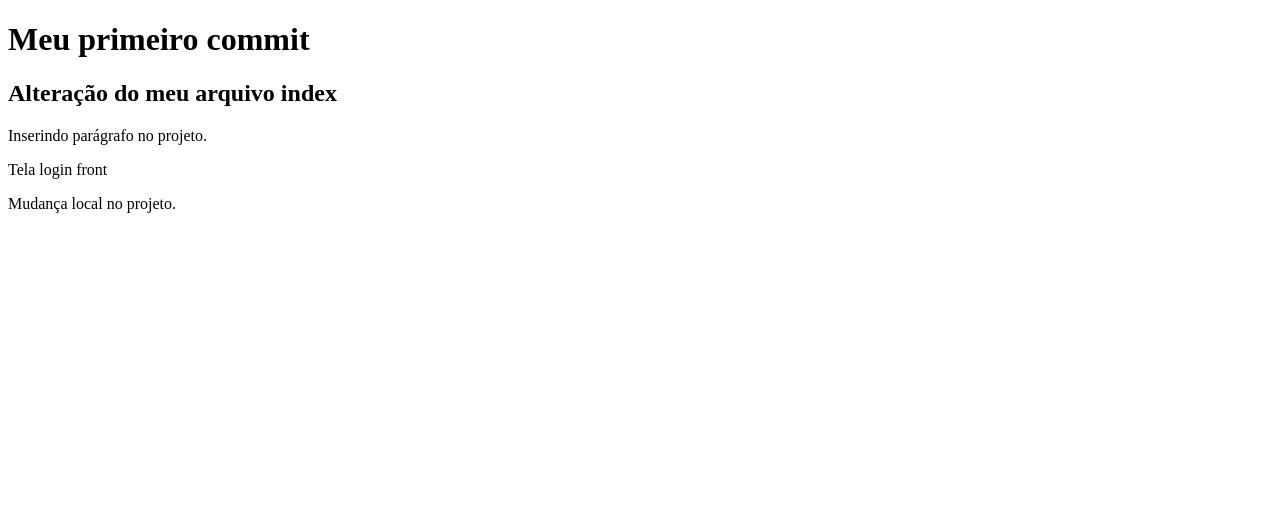
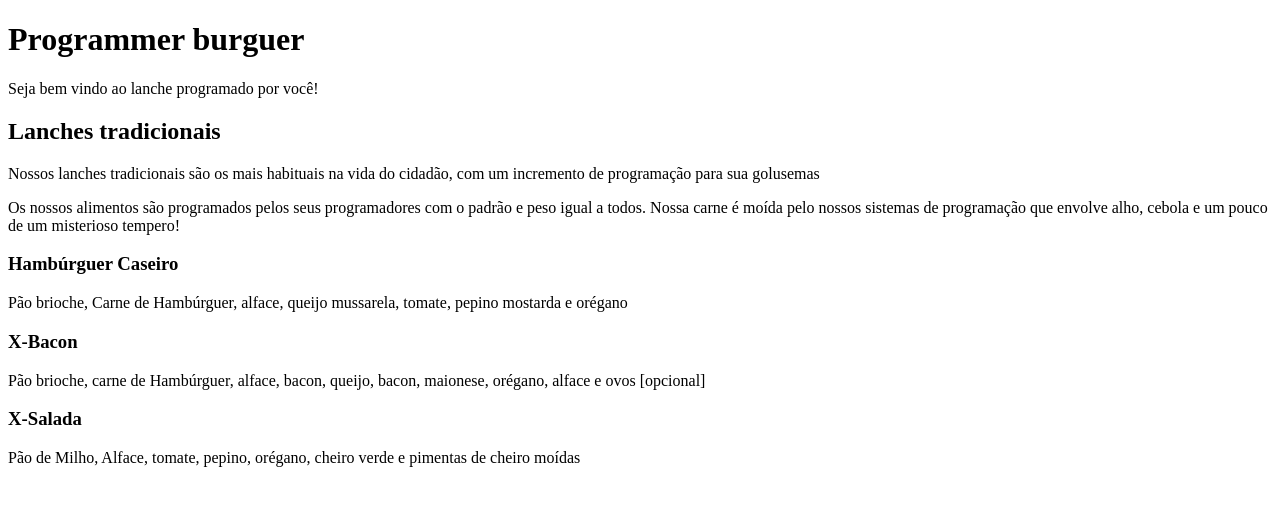
Before and after one commit to iuky-ferreira2000/Teste_git_iuky, a plain HTML site: page index.html in a window 1280 px wide. Drawn offline with Linux system fonts and the light colour scheme.

Commit message:
lanchonete

```diff
--- a/index.html
+++ b/index.html
@@ -4,15 +4,28 @@
     <meta charset="UTF-8">
     <meta name="viewport" content="width=device-width, initial-scale=1.0">
     <link rel="stylesheets" href="css/style.css">
-    <title>Document</title>
+    <link rel="icon" type="image.png" href="imagem/10000407.jpg">
+    <title>Programação do lanche</title>
 </head>
 <body>
-    <h1>Meu primeiro commit</h1>
-    <h2>Alteração do meu arquivo index</h2>
-    <p>Inserindo parágrafo no projeto.</p>
+    <header>
+    <h1>Programmer burguer</h1>
 
-    <p>Tela login front</p>
+        <p>Seja bem vindo ao lanche programado por você!</p>
+    </header>
 
-    <p>Mudança local no projeto.</p>
-</body>
+    <main>
+        <section>
+        <h2>Lanches tradicionais</h2>
+            <p>Nossos lanches tradicionais são os mais habituais na vida do cidadão, com um incremento de programação para sua golusemas</p>
+            <p>Os nossos alimentos são programados pelos seus programadores com o padrão e peso igual a todos. Nossa carne é moída pelo nossos sistemas de programação que envolve alho, cebola e um pouco de um misterioso tempero!</p>
+        <h3>Hambúrguer Caseiro</h3>
+            <p>Pão brioche, Carne de Hambúrguer, alface, queijo mussarela, tomate, pepino mostarda e orégano</p>
+        <h3>X-Bacon</h3>
+            <p>Pão brioche, carne de Hambúrguer, alface, bacon, queijo, bacon, maionese, orégano, alface e ovos [opcional]</p>
+        <h3>X-Salada</h3>
+            <p>Pão de Milho, Alface, tomate, pepino, orégano, cheiro verde e pimentas de cheiro moídas</p>
+        </section>
+    </main>
+
 </html>
```
Also changed, not shown: imagem/10000407.jpg (added).
